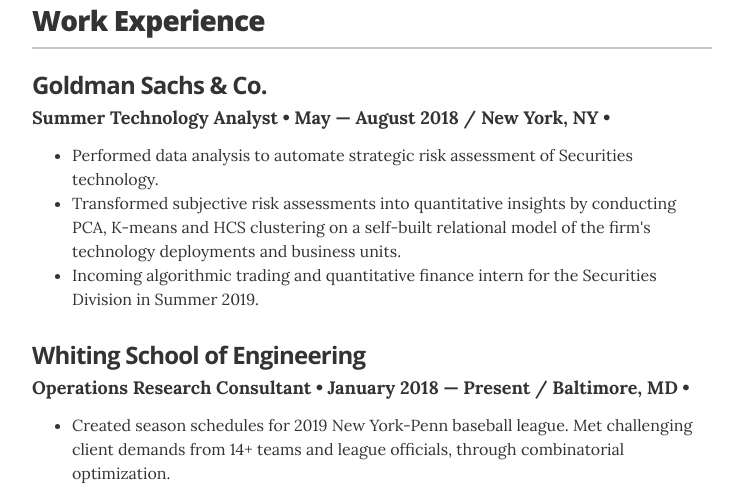
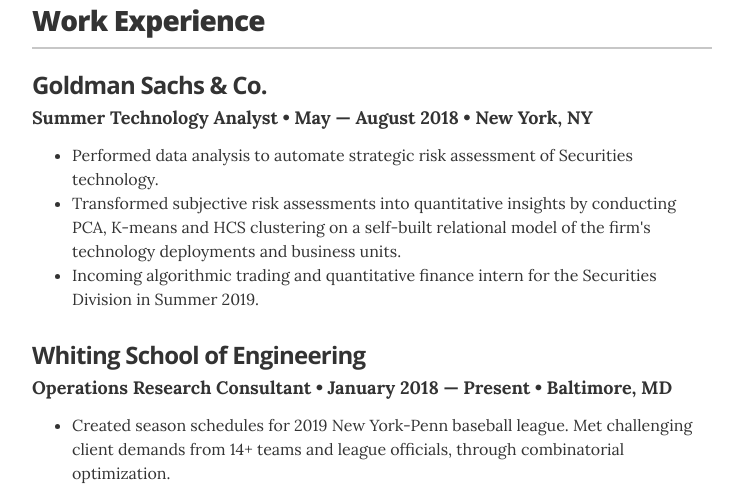
Before and after one commit to lylpask/lylpask.github.io, a Jekyll site: the page built from index.html, in a window 1280 px wide. Shown: the part 205-693 px from the top of the page, without its empty margins (268-1011 px from the left). Built offline with Jekyll 4.4.1, drawn with Linux system fonts in a browser that asks for light colours; part of the change alters nothing that is shown.

```diff
--- a/_data/experience.yml
+++ b/_data/experience.yml
@@ -2,7 +2,8 @@
 # VP of Global Communications
 - company: Goldman Sachs & Co.
   position: Summer Technology Analyst
-  duration: May &mdash; August 2018 / New York, NY
+  duration: May &mdash; August 2018
+  location: New York, NY
   summary: <ul class="resume-item-list">
             <li>Performed data analysis to automate strategic risk assessment of Securities technology.</li>
             <li>Transformed subjective risk assessments into quantitative insights by conducting PCA, K-means and HCS clustering on a self-built relational model of the firm's technology deployments and business units.</li>
@@ -12,7 +13,8 @@
 # Communications Coordinator
 - company: Whiting School of Engineering
   position: Operations Research Consultant
-  duration:   January 2018  &mdash; Present / Baltimore, MD
+  duration:   January 2018  &mdash; Present
+  location: Baltimore, MD
   summary: <ul class="resume-item-list">
             <li> Created season schedules for 2019 New York-Penn baseball league. Met challenging client demands from 14+  teams and league officials, through combinatorial optimization. </li>
             <li> Achieved robust solutions 30% more optimal than hand-drawn schedules, in a fraction of the time through integer programming, supercomputing resources, and cutting-edge optimization algorithms. </li>
```
